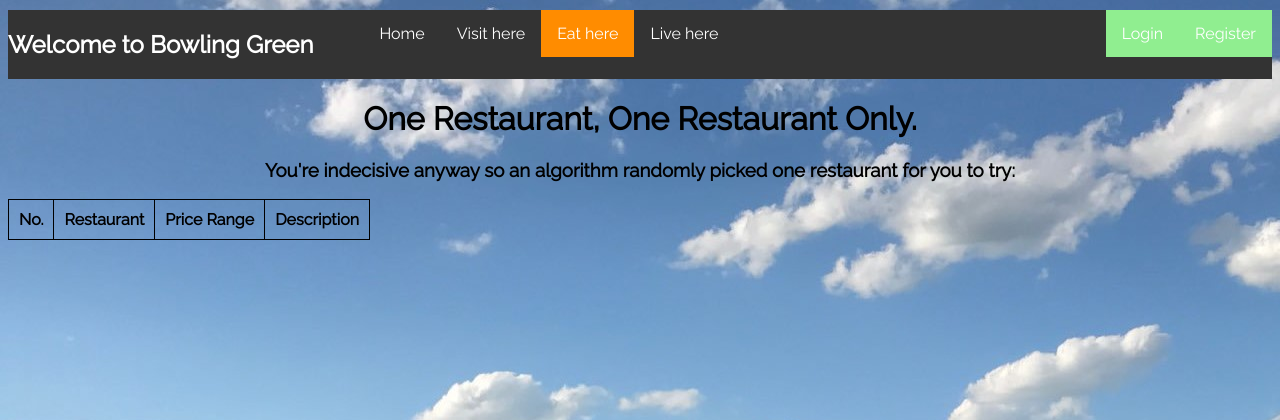
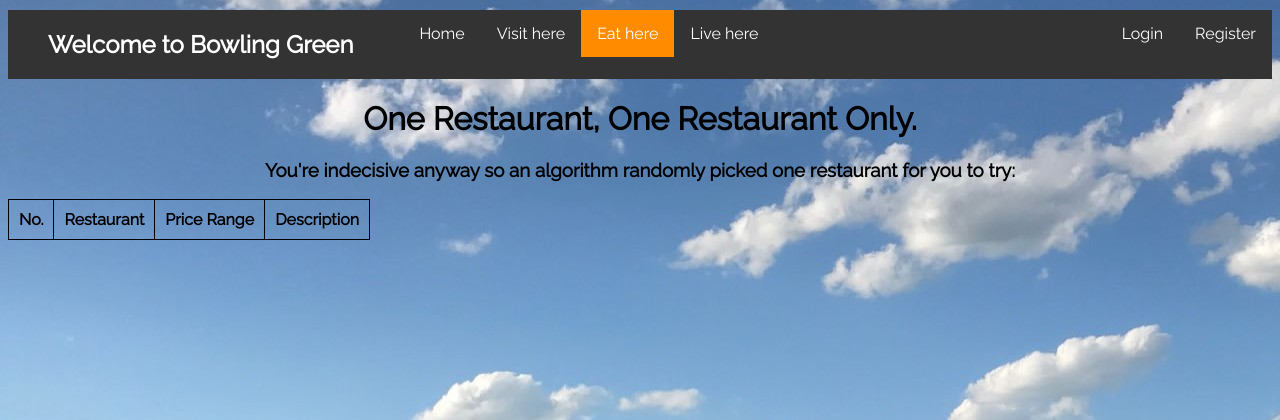
Before and after one commit to KaineKirby/YourTown, a PHP site: page /eat.html in a window 1280 px wide. Shown: the top 420 px of the page. Run offline with PHP 8.4, Linux system fonts and the light colour scheme; lists and menus that the app fills with data are empty.

Commit message:
Additional Minor Style Changes

```diff
--- a/cssFiles/style.css
+++ b/cssFiles/style.css
@@ -14,7 +14,9 @@ h2 {
   text-align: center;
 
 }
-
+.title h2{
+  margin-left: 40px;
+}
 div {
     vertical-align: center;
     text-align: center;
@@ -191,10 +193,10 @@ div {
     vertical-align: center;
 }
 
-#page3 .wrong{
+#page3 .incorrect{
     background: indianred;
 }
 
-#page3 .right{
+#page3 .correct{
     background: lightgreen;
 }
--- a/eat.html
+++ b/eat.html
@@ -34,9 +34,6 @@
                     <th>Description</th>
                 </tr>
             </table>
-
         </div>
-
     </body>
-
 </html>
--- a/index.html
+++ b/index.html
@@ -33,5 +33,4 @@
             <a href="eat.html"><button id="takeToEats" class="button">Places to eat</button></a>
         </div>
     </body>
-
 </html>
--- a/living.html
+++ b/living.html
@@ -29,5 +29,4 @@
 
 
     </body>
-
 </html>
--- a/visit.html
+++ b/visit.html
@@ -65,5 +65,4 @@
         </div>
     </div>
     </body>
-
 </html>
```
Also changed, not shown: php/login.php (line endings or trailing spaces), php/register.php (line endings or trailing spaces).
